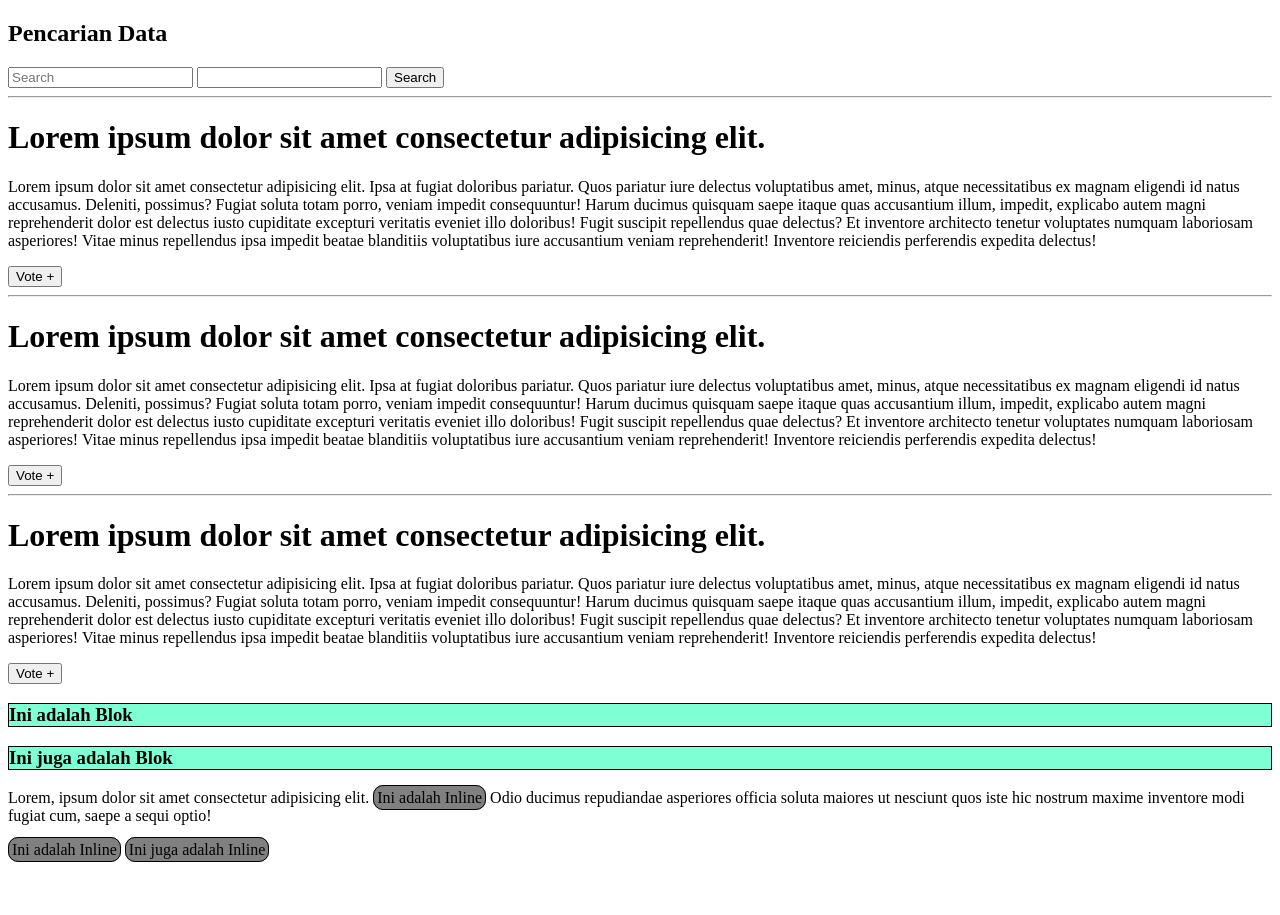
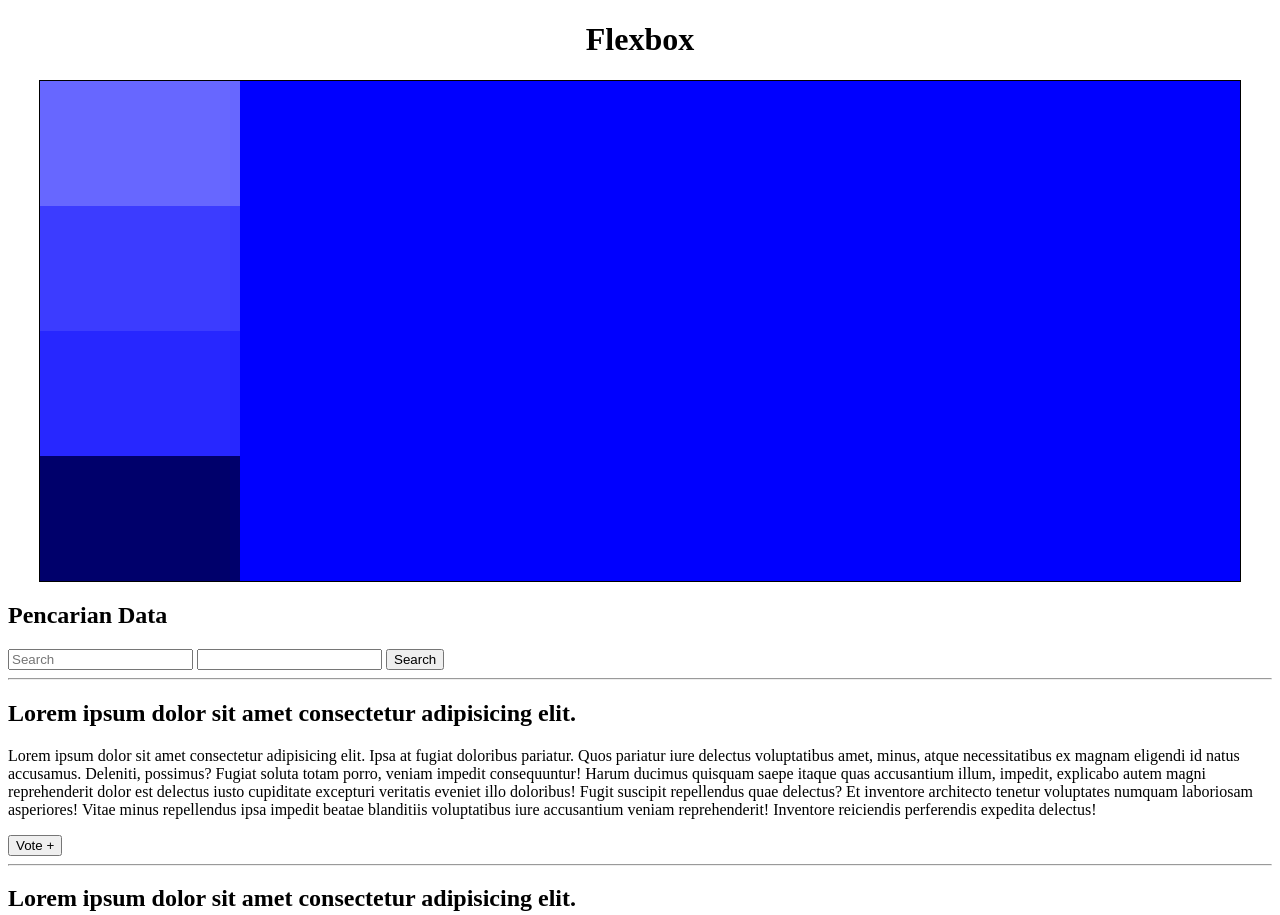
Before and after one commit to WahryChaniago/Belajar-CSS, a plain HTML site: page index.html in a window 1280 px wide. Shown: the top 915 px of the page. Before the commit the page ends 867 px from the top, so only its background shows below. Drawn offline with Linux system fonts and the light colour scheme.

Commit message:
mantap gan

```diff
--- a/index.html
+++ b/index.html
@@ -8,6 +8,14 @@
 </head>
 <body>
 
+    <h1>Flexbox</h1>
+    <section id="container">
+        <div style="background-color: rgb(103, 103, 255);"></div>
+        <div style="background-color: rgb(60, 60, 255);"></div>
+        <div style="background-color: rgb(39, 39, 255);"></div>
+        <div style="background-color: rgb(0, 0, 107);"></div>
+    </section>
+
     <h2>Pencarian Data</h2>
     <input type="text" placeholder="Search">
     <input type="password" name="password" id="password">
@@ -15,7 +23,7 @@
 
     <hr>
 
-    <h1>Lorem ipsum dolor sit amet consectetur adipisicing elit.</h1>
+    <h2>Lorem ipsum dolor sit amet consectetur adipisicing elit.</h2>
     <p>Lorem ipsum dolor sit amet consectetur adipisicing elit. Ipsa at fugiat doloribus pariatur. Quos pariatur iure delectus voluptatibus amet, minus, atque necessitatibus ex magnam eligendi id natus accusamus. Deleniti, possimus?
     Fugiat soluta totam porro, veniam impedit consequuntur! Harum ducimus quisquam saepe itaque quas accusantium illum, impedit, explicabo autem magni reprehenderit dolor est delectus iusto cupiditate excepturi veritatis eveniet illo doloribus!
     Fugit suscipit repellendus quae delectus? Et inventore architecto tenetur voluptates numquam laboriosam asperiores! Vitae minus repellendus ipsa impedit beatae blanditiis voluptatibus iure accusantium veniam reprehenderit! Inventore reiciendis perferendis expedita delectus!</p>
@@ -23,15 +31,7 @@
 
     <hr>
 
-    <h1>Lorem ipsum dolor sit amet consectetur adipisicing elit.</h1>
-    <p>Lorem ipsum dolor sit amet consectetur adipisicing elit. Ipsa at fugiat doloribus pariatur. Quos pariatur iure delectus voluptatibus amet, minus, atque necessitatibus ex magnam eligendi id natus accusamus. Deleniti, possimus?
-    Fugiat soluta totam porro, veniam impedit consequuntur! Harum ducimus quisquam saepe itaque quas accusantium illum, impedit, explicabo autem magni reprehenderit dolor est delectus iusto cupiditate excepturi veritatis eveniet illo doloribus!
-    Fugit suscipit repellendus quae delectus? Et inventore architecto tenetur voluptates numquam laboriosam asperiores! Vitae minus repellendus ipsa impedit beatae blanditiis voluptatibus iure accusantium veniam reprehenderit! Inventore reiciendis perferendis expedita delectus!</p>
-    <button>Vote +</button>
-
-    <hr>
-
-    <h1>Lorem ipsum dolor sit amet consectetur adipisicing elit.</h1>
+    <h2>Lorem ipsum dolor sit amet consectetur adipisicing elit.</h2>
     <p>Lorem ipsum dolor sit amet consectetur adipisicing elit. Ipsa at fugiat doloribus pariatur. Quos pariatur iure delectus voluptatibus amet, minus, atque necessitatibus ex magnam eligendi id natus accusamus. Deleniti, possimus?
     Fugiat soluta totam porro, veniam impedit consequuntur! Harum ducimus quisquam saepe itaque quas accusantium illum, impedit, explicabo autem magni reprehenderit dolor est delectus iusto cupiditate excepturi veritatis eveniet illo doloribus!
     Fugit suscipit repellendus quae delectus? Et inventore architecto tenetur voluptates numquam laboriosam asperiores! Vitae minus repellendus ipsa impedit beatae blanditiis voluptatibus iure accusantium veniam reprehenderit! Inventore reiciendis perferendis expedita delectus!</p>
--- a/style.css
+++ b/style.css
@@ -15,5 +15,23 @@ span {
     border: 1px solid black;
     padding: 3px;
     border-radius: 10px;
+}
 
+#container {
+    margin: auto;
+    background-color: blue;
+    width: 95%;
+    height: 500px;
+    border: 1px solid black;
+    display: flex;
+    flex-direction: column;
 }
+
+h1 {
+    text-align: center;
+}
+
+#container div {
+    width: 200px;
+    height: 200px;
+}
```
